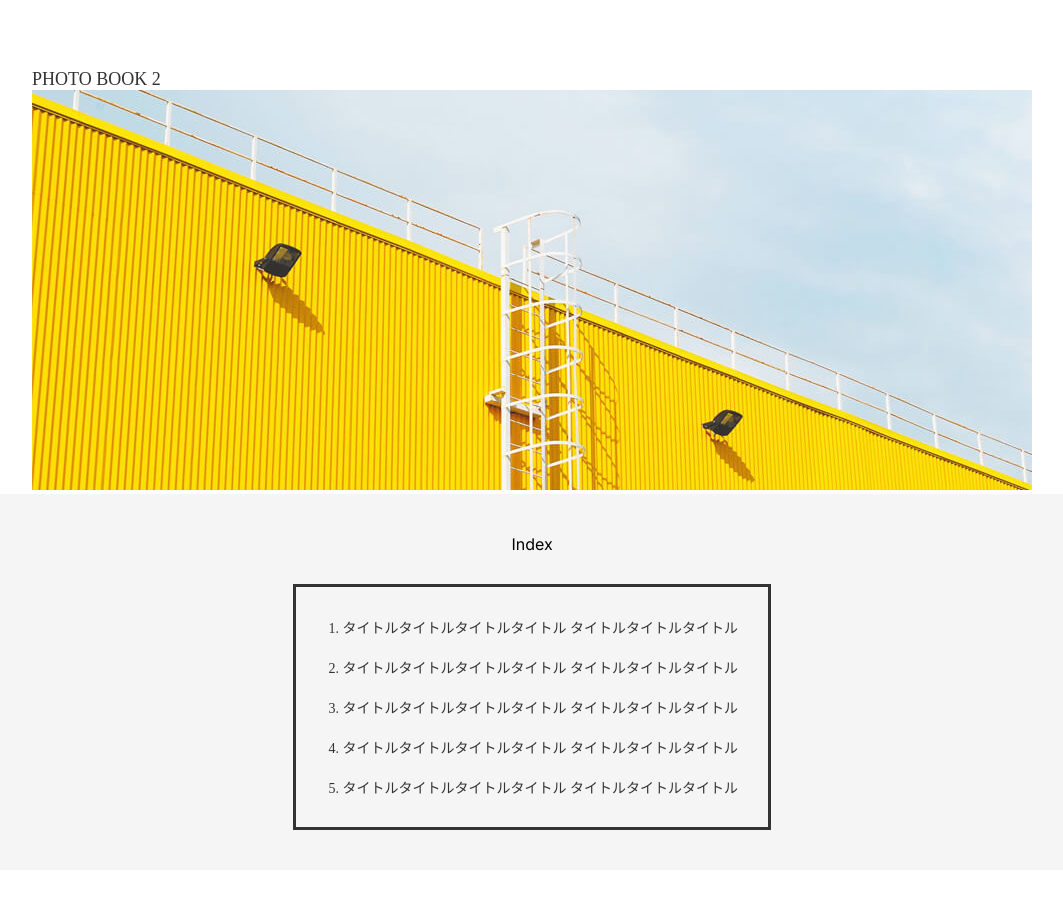
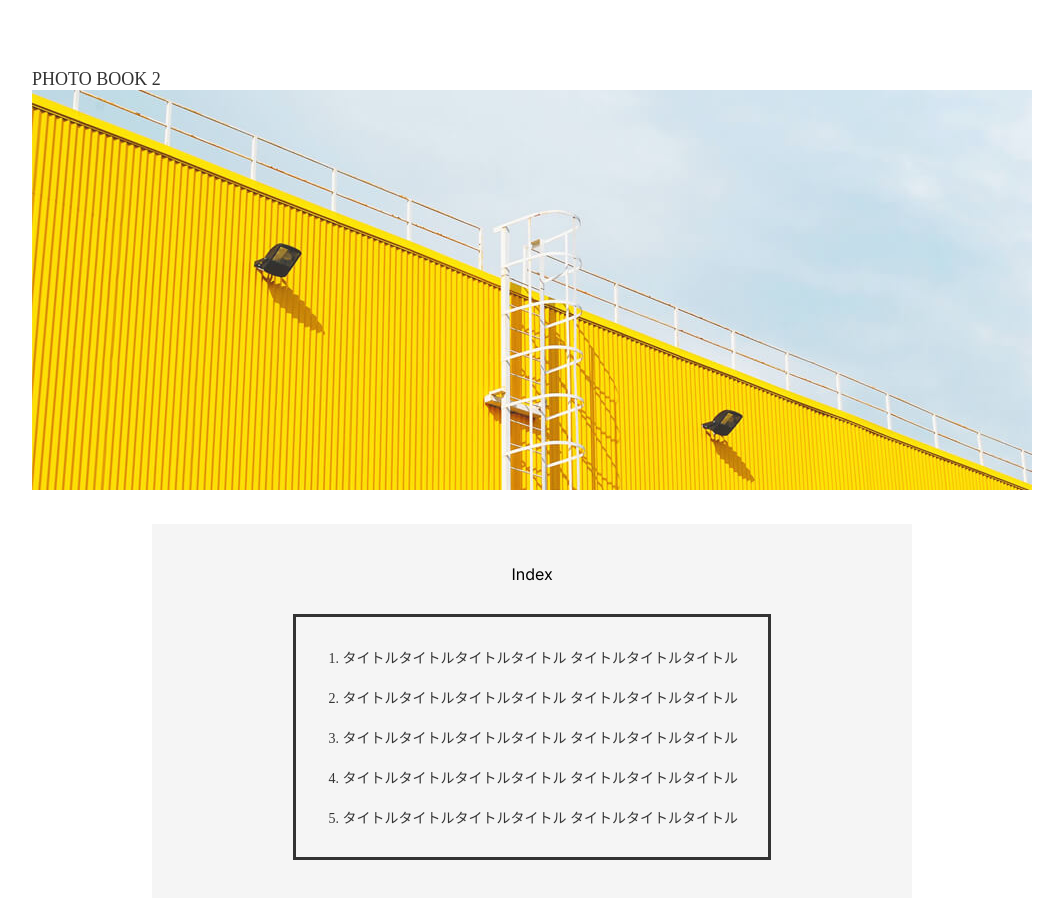
Before and after one commit to tappypuppy/photo-site2-1col, a Next.js app: page / in a window 1280 px wide. Shown: the whole page, without its empty margins (108-1171 px from the left). Before the commit the page ends 870 px from the top, so only its background shows below. Built offline with nearby package versions, Linux system fonts and the light colour scheme; a web font is replaced by a local one.

Commit message:
indexをレスポンシブ化

```diff
--- a/src/app/Home.module.css
+++ b/src/app/Home.module.css
@@ -1,3 +1,12 @@
 .container {
     width: 100%;
+    display: flex;
+    flex-direction: column;
+    row-gap: 30px;
+    align-items: center;
 }
+
+.inner {
+    width: 100%;
+    max-width: 800px;
+}
--- a/src/app/page.tsx
+++ b/src/app/page.tsx
@@ -8,9 +8,11 @@ export default function Home() {
     <div>
       <Header />
       <main>
-        <Hero />
         <div className={styles.container}>
+          <Hero />
+          <div className={styles.inner}>
           <Index />
+          </div>
         </div>
       </main>
     </div>
--- a/src/components/Index/Index.module.css
+++ b/src/components/Index/Index.module.css
@@ -5,6 +5,7 @@
   align-items: center;
   background-color: #f5f5f5;
   padding: 40px 20px;
+  margin: 0 20px;
 }
 
 .list ol {
@@ -29,3 +30,9 @@
   font-family: var(--font-hiragino-kaku-gothic-pron);
   color: #333;
 }
+
+
+@media screen and (min-width: 1024px) {
+
+
+}
```
